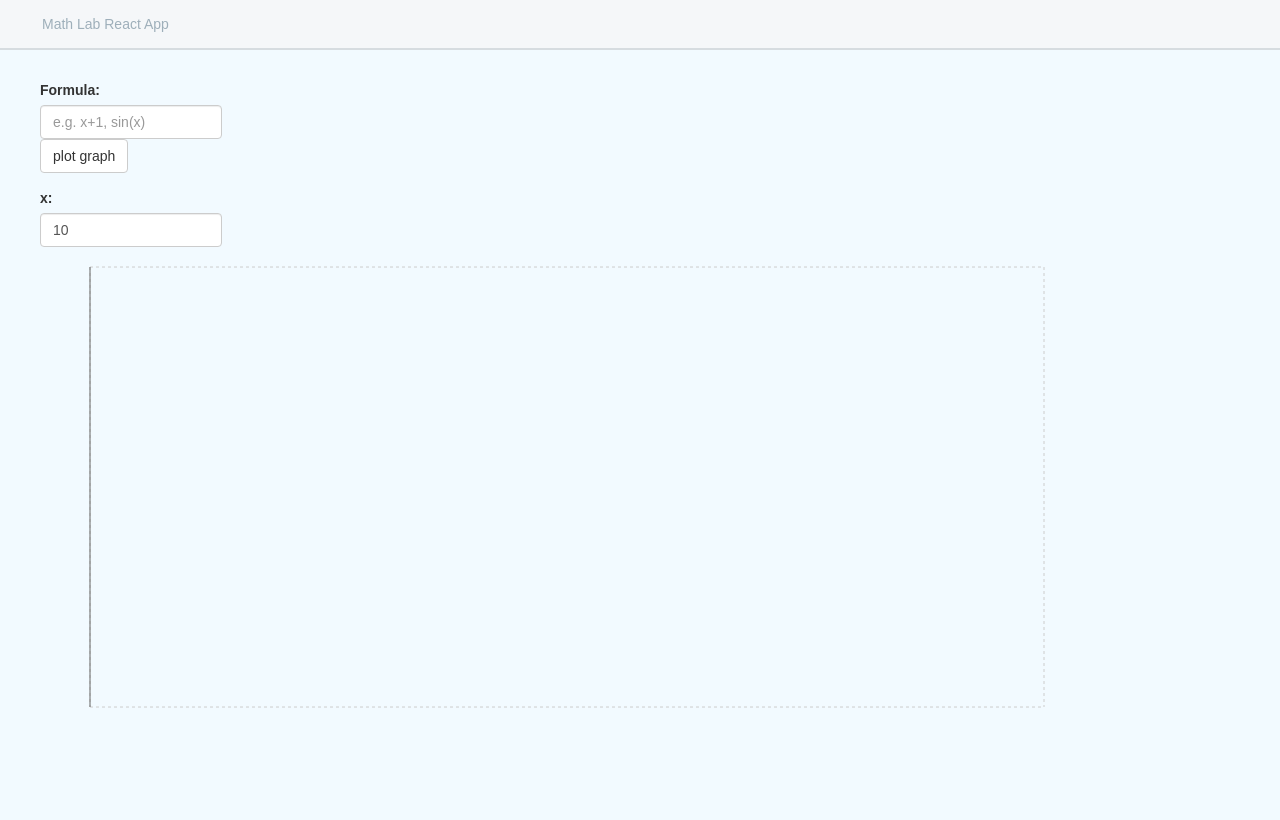
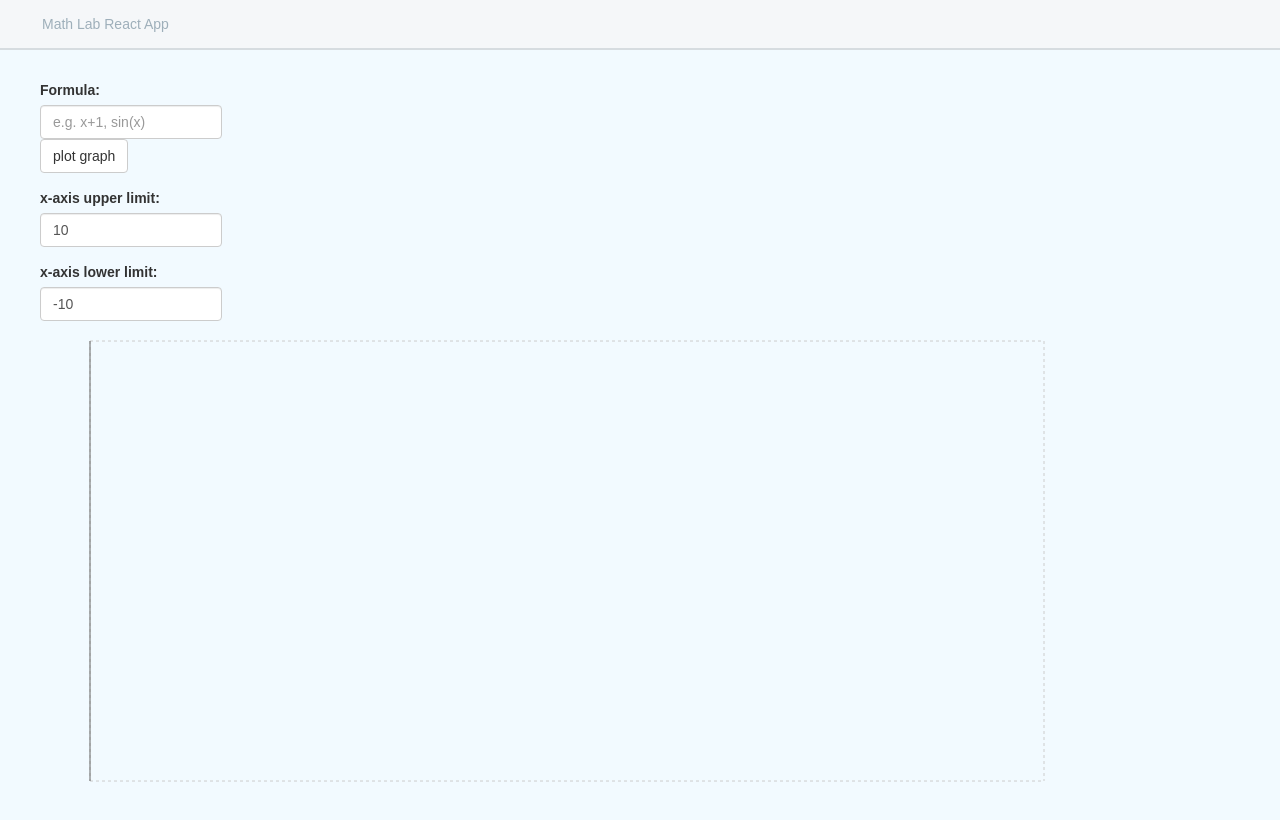
Before and after one commit to Sir-Turtle/math-lab-react, a React (Create React App) app: page / in a window 1280 px wide. Built offline with nearby package versions, Linux system fonts and the light colour scheme.

Commit message:
To make my application more flexible and user friendly I added another input field to set the lower limit of the x-axis range and modified existed x field to be the upper limit.

```diff
--- a/src/App.js
+++ b/src/App.js
@@ -10,7 +10,8 @@ class App extends Component {
     graphData: null,
     graphWidth: null,
     graphHeight: null,
-    xRange: 10
+    xUpperLimit: 10,
+    xLowerLimit: -10
   }
 
   handleSubmit = (event) => {
@@ -20,12 +21,12 @@ class App extends Component {
 
   updateGraphData() {
     let newData = [];
-    let currentX = 0;
-    let xRange = this.state.xRange;
+    let lowerX = this.state.xLowerLimit;
+    let upperX = this.state.xUpperLimit;
     let y;
     let currentFormulaResult;
 
-    for (let x = currentX; x < xRange; x++) {
+    for (let x = lowerX; x < upperX; x++) {
       currentFormulaResult = this.state.formula.toLowerCase().replace(/x/g, x)
 
       try {
@@ -66,10 +67,19 @@ class App extends Component {
           </div>
           <div className="row">
             <div className="form-group col-lg-2">
-              <label>x: </label>
+              <label>x-axis upper limit: </label>
               <input type="text"
-                value={this.state.xRange}
-                onChange={(event) => this.setState({ xRange: event.target.value })}
+                value={this.state.xUpperLimit}
+                onChange={(event) => this.setState({ xUpperLimit: event.target.value })}
+                className="form-control"/>
+            </div>
+          </div>
+          <div className="row">
+            <div className="form-group col-lg-2">
+              <label>x-axis lower limit: </label>
+              <input type="text"
+                value={this.state.xLowerLimit}
+                onChange={(event) => this.setState({ xLowerLimit: event.target.value })}
                 className="form-control"/>
             </div>
           </div>
```
